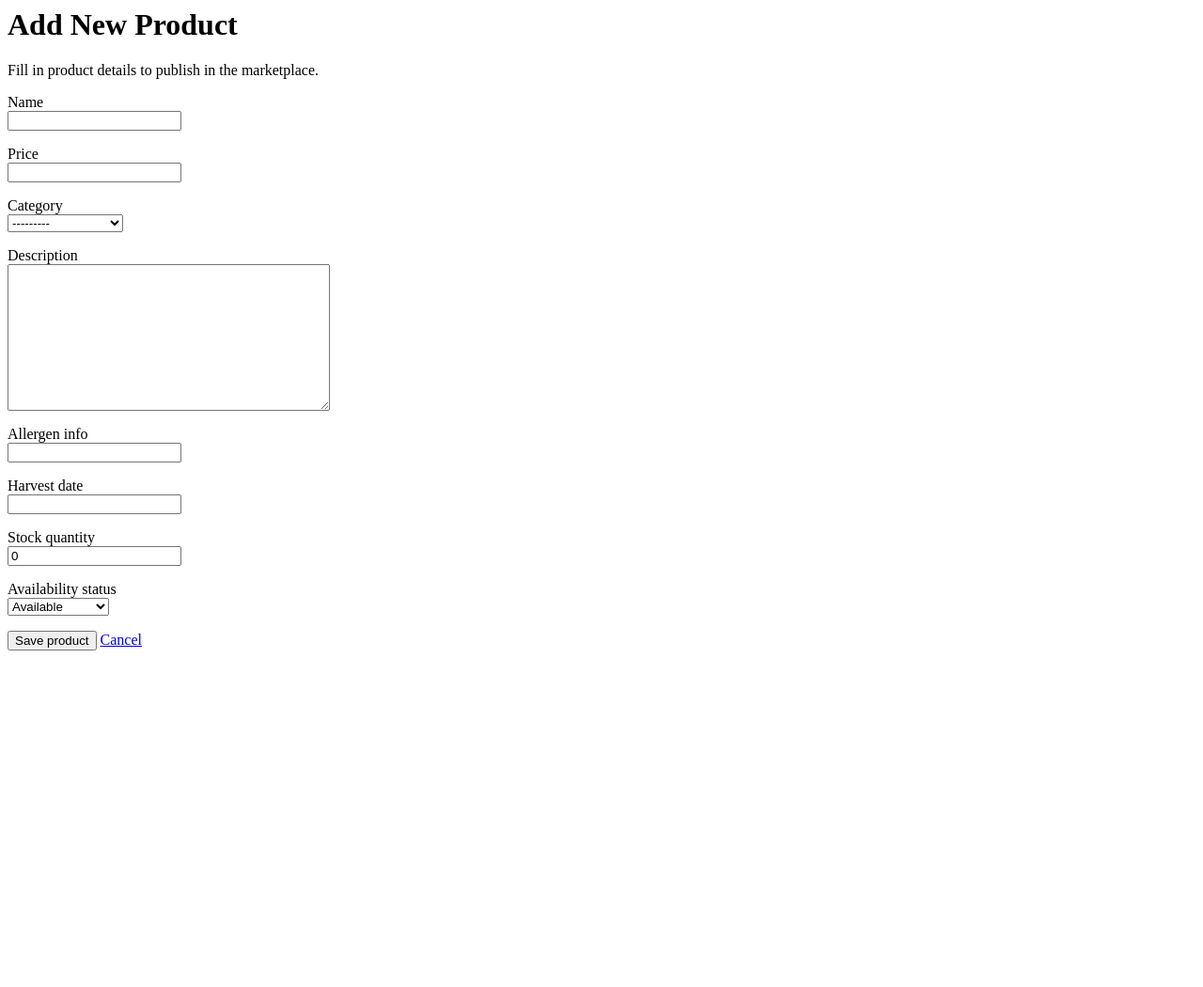
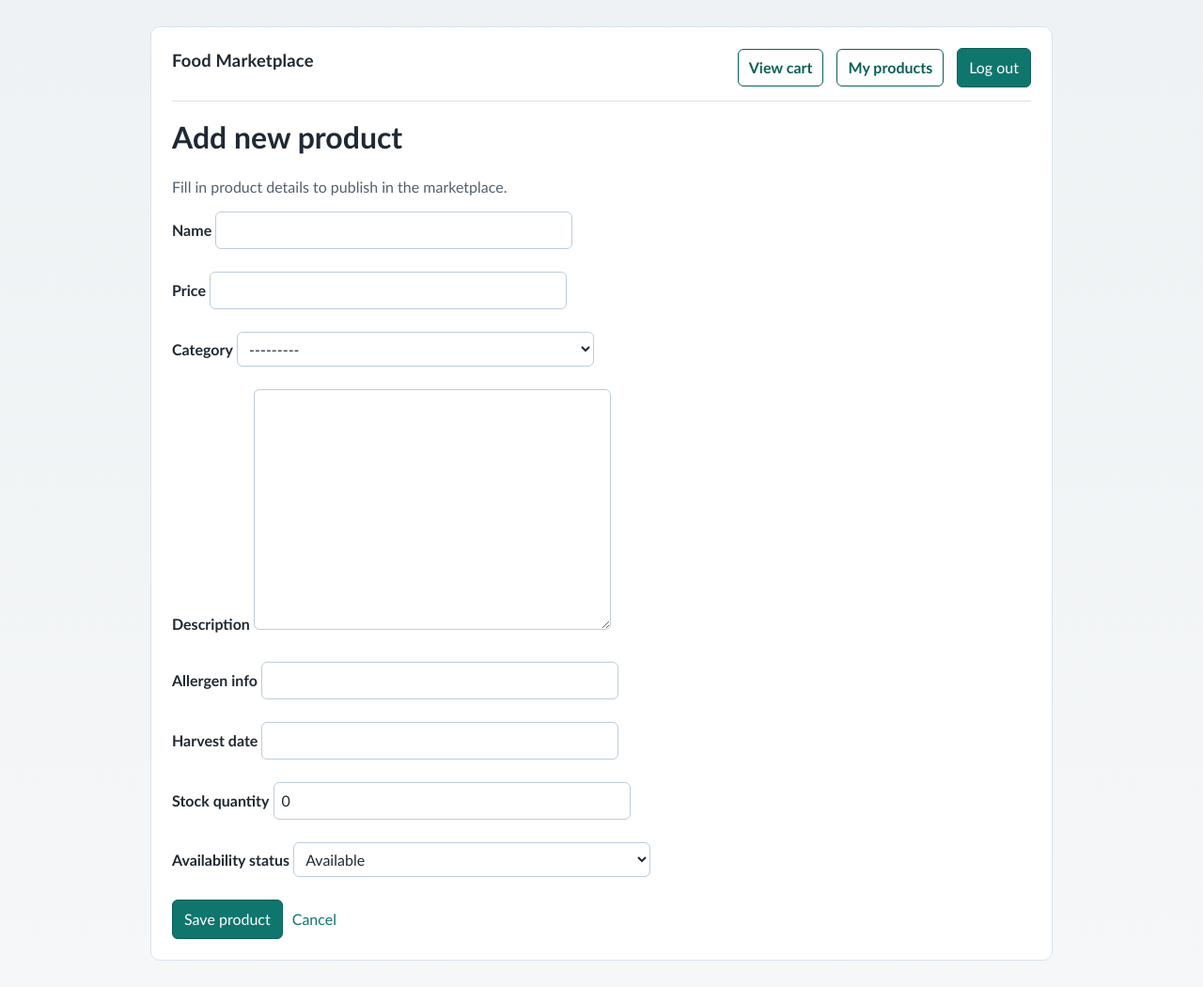
Before and after one commit to elosjoy/DESD, a Django app: page /producer/products/new/ in a window 1280 px wide. Shown: the whole page at 94% size. Before the commit the page ends 692 px from the top, so only its background shows below. Run offline with Django 4.2, Linux system fonts and the light colour scheme; a user stored in the database is signed in; tables that the repository leaves empty hold one stand-in row (values such as "Sample post").

Commit message:
Updates
Updated templates and database connections

```diff
--- a/marketplace/templates/marketplace/producer_product_form.html
+++ b/marketplace/templates/marketplace/producer_product_form.html
@@ -1,11 +1,15 @@
-<main>
+{% extends "base.html" %}
+
+{% block title %}Add New Product{% endblock %}
+
+{% block content %}
   <header>
-    <h1>Add New Product</h1>
-    <p>Fill in product details to publish in the marketplace.</p>
+    <h1>Add new product</h1>
+    <p class="muted">Fill in product details to publish in the marketplace.</p>
   </header>
 
   {% if form.non_field_errors %}
-    <section aria-label="Form errors">
+    <section class="errors" aria-label="Form errors">
       <ul>
         {% for error in form.non_field_errors %}
           <li>{{ error }}</li>
@@ -14,60 +18,60 @@
     </section>
   {% endif %}
 
-  <form method="post">
+  <form method="post" class="stack">
     {% csrf_token %}
 
-    <p>
-      <label for="{{ form.name.id_for_label }}">{{ form.name.label }}</label><br>
+    <div class="form-row">
+      <label for="{{ form.name.id_for_label }}">{{ form.name.label }}</label>
       {{ form.name }}
       {{ form.name.errors }}
-    </p>
+    </div>
 
-    <p>
-      <label for="{{ form.price.id_for_label }}">{{ form.price.label }}</label><br>
+    <div class="form-row">
+      <label for="{{ form.price.id_for_label }}">{{ form.price.label }}</label>
       {{ form.price }}
       {{ form.price.errors }}
-    </p>
+    </div>
 
-    <p>
-      <label for="{{ form.category.id_for_label }}">{{ form.category.label }}</label><br>
+    <div class="form-row">
+      <label for="{{ form.category.id_for_label }}">{{ form.category.label }}</label>
       {{ form.category }}
       {{ form.category.errors }}
-    </p>
+    </div>
 
-    <p>
-      <label for="{{ form.description.id_for_label }}">{{ form.description.label }}</label><br>
+    <div class="form-row">
+      <label for="{{ form.description.id_for_label }}">{{ form.description.label }}</label>
       {{ form.description }}
       {{ form.description.errors }}
-    </p>
+    </div>
 
-    <p>
-      <label for="{{ form.allergen_info.id_for_label }}">{{ form.allergen_info.label }}</label><br>
+    <div class="form-row">
+      <label for="{{ form.allergen_info.id_for_label }}">{{ form.allergen_info.label }}</label>
       {{ form.allergen_info }}
       {{ form.allergen_info.errors }}
-    </p>
+    </div>
 
-    <p>
-      <label for="{{ form.harvest_date.id_for_label }}">{{ form.harvest_date.label }}</label><br>
+    <div class="form-row">
+      <label for="{{ form.harvest_date.id_for_label }}">{{ form.harvest_date.label }}</label>
       {{ form.harvest_date }}
       {{ form.harvest_date.errors }}
-    </p>
+    </div>
 
-    <p>
-      <label for="{{ form.stock_quantity.id_for_label }}">{{ form.stock_quantity.label }}</label><br>
+    <div class="form-row">
+      <label for="{{ form.stock_quantity.id_for_label }}">{{ form.stock_quantity.label }}</label>
       {{ form.stock_quantity }}
       {{ form.stock_quantity.errors }}
-    </p>
+    </div>
 
-    <p>
-      <label for="{{ form.availability_status.id_for_label }}">{{ form.availability_status.label }}</label><br>
+    <div class="form-row">
+      <label for="{{ form.availability_status.id_for_label }}">{{ form.availability_status.label }}</label>
       {{ form.availability_status }}
       {{ form.availability_status.errors }}
-    </p>
+    </div>
 
-    <p>
+    <div class="actions">
       <button type="submit">Save product</button>
       <a href="{% url 'marketplace:producer_products' %}">Cancel</a>
-    </p>
+    </div>
   </form>
-</main>
+{% endblock %}
--- a/requirements.txt
+++ b/requirements.txt
@@ -1,4 +1,4 @@
 Django>=4.2,<6
-dj-database-url>=2.1
-psycopg2-binary>=2.9
 djangorestframework
+dj-database-url
+psycopg2-binary
--- /dev/null
+++ b/templates/base.html
@@ -0,0 +1,309 @@
+<!doctype html>
+<html lang="en">
+<head>
+  <meta charset="utf-8" />
+  <meta name="viewport" content="width=device-width, initial-scale=1" />
+  <title>{% block title %}Marketplace{% endblock %}</title>
+  <style>
+    :root {
+      --bg: #f5f7f8;
+      --surface: #ffffff;
+      --text: #1f2933;
+      --muted: #52606d;
+      --line: #d9e2ec;
+      --accent: #0f766e;
+      --accent-soft: #ecfdf5;
+      --error: #9b1c1c;
+      --error-bg: #fff5f5;
+    }
+
+    * {
+      box-sizing: border-box;
+    }
+
+    body {
+      margin: 0;
+      font-family: "Trebuchet MS", "Lucida Sans Unicode", "Lucida Grande", sans-serif;
+      background: linear-gradient(180deg, #eef2f4 0%, var(--bg) 100%);
+      color: var(--text);
+      line-height: 1.5;
+    }
+
+    .page {
+      width: min(960px, 92%);
+      margin: 28px auto;
+      background: var(--surface);
+      border: 1px solid var(--line);
+      border-radius: 10px;
+      padding: 22px;
+    }
+
+    .site-header {
+      display: flex;
+      justify-content: space-between;
+      align-items: flex-start;
+      flex-wrap: wrap;
+      gap: 10px 16px;
+      margin-bottom: 18px;
+      padding-bottom: 14px;
+      border-bottom: 1px solid var(--line);
+    }
+
+    .site-title {
+      margin: 0;
+      font-size: 1.15rem;
+      letter-spacing: 0.01em;
+    }
+
+    .site-subtitle {
+      margin: 2px 0 0;
+      color: var(--muted);
+      font-size: 0.92rem;
+    }
+
+    h1,
+    h2,
+    h3 {
+      margin-top: 0;
+      line-height: 1.25;
+    }
+
+    p,
+    ul {
+      margin: 0 0 14px;
+    }
+
+    a {
+      color: var(--accent);
+      text-decoration: none;
+    }
+
+    a:hover {
+      text-decoration: underline;
+    }
+
+    nav {
+      margin-bottom: 18px;
+      padding-bottom: 12px;
+      border-bottom: 1px solid var(--line);
+    }
+
+    .inline-links {
+      display: flex;
+      flex-wrap: wrap;
+      gap: 8px 14px;
+      align-items: center;
+    }
+
+    .button-link {
+      display: inline-block;
+      padding: 7px 11px;
+      border: 1px solid #0b5f58;
+      border-radius: 6px;
+      background: #ffffff;
+      color: #0b5f58;
+      font-weight: 600;
+      text-decoration: none;
+    }
+
+    .button-link:hover {
+      background: #f0fdfa;
+      text-decoration: none;
+    }
+
+    .button-link.primary {
+      background: var(--accent);
+      color: #ffffff;
+    }
+
+    .button-link.primary:hover {
+      background: #0b5f58;
+    }
+
+    .messages,
+    .errors {
+      margin: 0 0 16px;
+      padding: 10px 14px;
+      border-radius: 8px;
+      border: 1px solid var(--line);
+    }
+
+    .messages {
+      background: var(--accent-soft);
+    }
+
+    .errors {
+      background: var(--error-bg);
+      border-color: #fecaca;
+      color: var(--error);
+    }
+
+    .muted {
+      color: var(--muted);
+    }
+
+    form {
+      margin-top: 10px;
+    }
+
+    fieldset {
+      border: 1px solid var(--line);
+      border-radius: 8px;
+      padding: 12px;
+      margin: 0 0 14px;
+    }
+
+    legend {
+      padding: 0 6px;
+      font-weight: 600;
+    }
+
+    label {
+      display: inline-block;
+      font-weight: 600;
+      margin-bottom: 4px;
+    }
+
+    input,
+    textarea,
+    select,
+    button {
+      font: inherit;
+    }
+
+    input,
+    textarea,
+    select {
+      width: 100%;
+      max-width: 380px;
+      padding: 7px 8px;
+      border: 1px solid #bcccdc;
+      border-radius: 6px;
+      background: #fff;
+      color: var(--text);
+    }
+
+    button {
+      padding: 8px 12px;
+      border: 1px solid #0b5f58;
+      border-radius: 6px;
+      background: var(--accent);
+      color: #fff;
+      cursor: pointer;
+    }
+
+    button:hover {
+      background: #0b5f58;
+    }
+
+    table {
+      width: 100%;
+      border-collapse: collapse;
+      margin: 14px 0;
+      font-size: 0.96rem;
+    }
+
+    caption {
+      text-align: left;
+      font-weight: 600;
+      margin-bottom: 8px;
+    }
+
+    th,
+    td {
+      border: 1px solid var(--line);
+      padding: 8px 10px;
+      text-align: left;
+      vertical-align: top;
+    }
+
+    th {
+      background: #f0f4f8;
+    }
+
+    .stack {
+      display: grid;
+      gap: 12px;
+    }
+
+    .actions {
+      display: flex;
+      flex-wrap: wrap;
+      align-items: center;
+      gap: 10px;
+    }
+
+    .auth-form p,
+    .form-row {
+      margin: 0 0 12px;
+    }
+
+    .auth-form ul.errorlist,
+    .stack ul.errorlist,
+    .form-row ul.errorlist {
+      margin: 6px 0 0;
+      color: var(--error);
+    }
+
+    @media (max-width: 700px) {
+      .page {
+        padding: 16px;
+      }
+
+      table,
+      thead,
+      tbody,
+      th,
+      td,
+      tr {
+        display: block;
+      }
+
+      thead {
+        display: none;
+      }
+
+      tr {
+        border: 1px solid var(--line);
+        border-radius: 8px;
+        margin-bottom: 10px;
+        overflow: hidden;
+      }
+
+      th,
+      td {
+        border: 0;
+        border-bottom: 1px solid var(--line);
+      }
+
+      tr > :last-child {
+        border-bottom: 0;
+      }
+    }
+  </style>
+</head>
+<body>
+  <div class="page">
+    <header class="site-header">
+      <div>
+        <p class="site-title"><strong>Food Marketplace</strong></p>
+      </div>
+      <div class="inline-links" aria-label="Account links">
+        <a href="{% url 'marketplace:cart_detail' %}" class="button-link">View cart{% if cart_total_items %} ({{ cart_total_items }}){% endif %}</a>
+        {% if user.is_authenticated %}
+          <a href="{% url 'marketplace:producer_products' %}" class="button-link">My products</a>
+          <form action="/accounts/logout/" method="post" style="margin: 0;">
+            {% csrf_token %}
+            <button type="submit">Log out</button>
+          </form>
+        {% else %}
+          <a href="/accounts/login/" class="button-link primary">Log in</a>
+          <a href="/register/customer/" class="button-link">Customer sign up</a>
+          <a href="{% url 'marketplace:register_producer' %}" class="button-link">Producer sign up</a>
+        {% endif %}
+      </div>
+    </header>
+    {% block content %}{% endblock %}
+  </div>
+</body>
+</html>
```
Also changed, not shown: docker-compose.yml (+3 -6 lines), marketplace/templates/marketplace/cart.html (+18 -12 lines), marketplace/templates/marketplace/category.html (+19 -14 lines), marketplace/templates/marketplace/home.html (+24 -29 lines), marketplace/templates/marketplace/producer_products.html (+17 -10 lines), marketplace/templates/marketplace/product_detail.html (+18 -13 lines), marketplace/templates/marketplace/register.html (+14 -11 lines), marketplace/templates/marketplace/register_producer.html (+15 -10 lines), templates/registration/login.html (+18 -6 lines), 1 other file.
